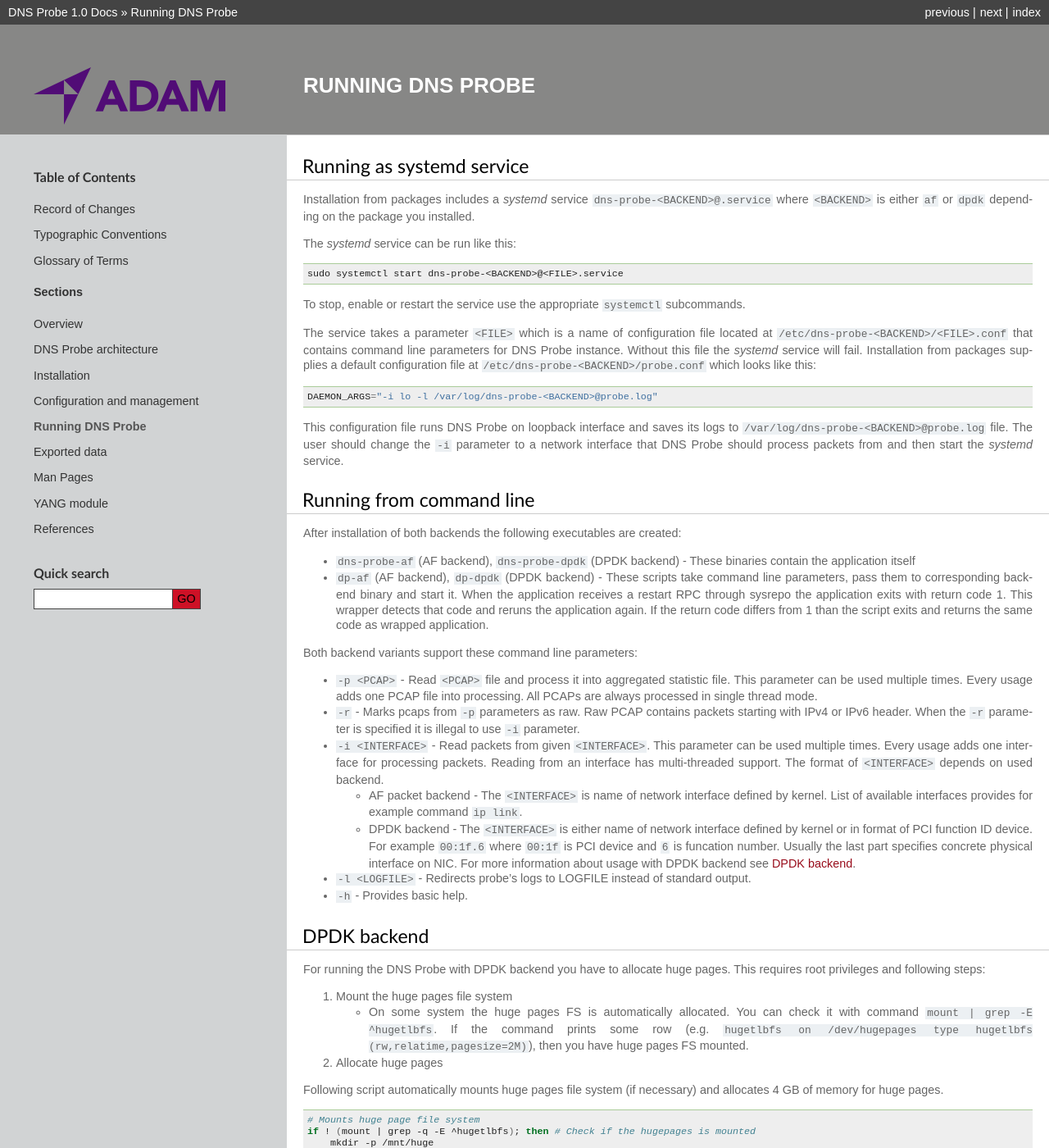
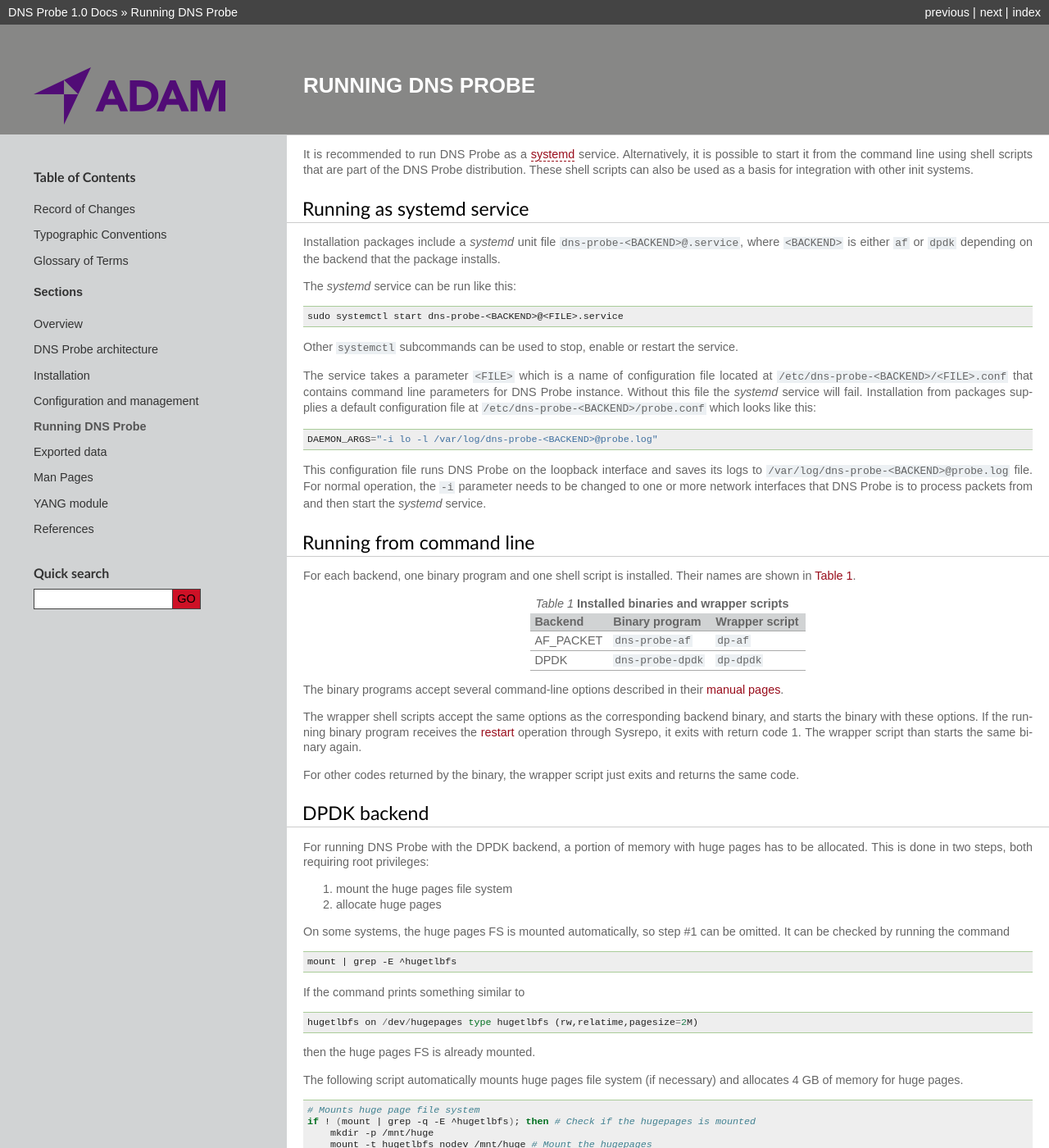
Before and after one commit to CZ-NIC/dns-probe, a Sphinx documentation site: the page built from doc/Running.rst, in a window 1280 px wide and 1400 px high. Shown: the whole window at 82% size. Built offline with Sphinx 7.4.7, drawn with Linux system fonts in a browser that asks for light colours; some of the changed text lies outside the part shown.

Commit message:
Edit section "Running"

```diff
--- a/doc/Configuration.rst
+++ b/doc/Configuration.rst
@@ -374,5 +374,7 @@
 
 Currently, only one RPC operation is implemented in Sysrepo:
 
+.. _rpc-restart:
+
 **restart**
    restart the probe and apply the changes in static configuration.
--- a/doc/Running.rst
+++ b/doc/Running.rst
@@ -2,12 +2,14 @@
 Running DNS Probe
 *****************
 
+It is recommended to run DNS Probe as a `systemd <https://www.freedesktop.org/wiki/Software/systemd/>`_ service. Alternatively, it is possible to start it from the command line using shell scripts that are part of the DNS Probe distribution. These shell scripts can also be used as a basis for integration with other init systems.
+
 Running as systemd service
 ==========================
 
-Installation from packages includes a *systemd* service
-``dns-probe-<BACKEND>@.service`` where ``<BACKEND>`` is either ``af`` or
-``dpdk`` depending on the package you installed.
+Installation packages include a *systemd* unit file
+``dns-probe-<BACKEND>@.service``, where ``<BACKEND>`` is either ``af``
+or ``dpdk`` depending on the backend that the package installs.
 
 The *systemd* service can be run like this:
 
@@ -15,8 +17,7 @@
 
     sudo systemctl start dns-probe-<BACKEND>@<FILE>.service
 
-To stop, enable or restart the service use the appropriate ``systemctl``
-subcommands.
+Other ``systemctl`` subcommands can be used to stop, enable or restart the service.
 
 The service takes a parameter ``<FILE>`` which is a name of
 configuration file located at ``/etc/dns-probe-<BACKEND>/<FILE>.conf``
@@ -29,77 +30,56 @@
 
     DAEMON_ARGS="-i lo -l /var/log/dns-probe-<BACKEND>@probe.log"
 
-This configuration file runs DNS Probe on loopback interface and saves
-its logs to ``/var/log/dns-probe-<BACKEND>@probe.log`` file. The user
-should change the ``-i`` parameter to a network interface that DNS Probe
-should process packets from and then start the *systemd* service.
+This configuration file runs DNS Probe on the loopback interface and saves
+its logs to ``/var/log/dns-probe-<BACKEND>@probe.log`` file. For normal operation, the ``-i`` parameter needs to be changed to one or more network interfaces that DNS Probe is to process packets from and then start the *systemd* service.
 
 Running from command line
 =========================
 
-After installation of both backends the following executables are
-created:
+For each backend, one binary program and one shell script is installed. Their names are shown in :numref:`exec-table`.
 
--  ``dns-probe-af`` (AF backend), ``dns-probe-dpdk`` (DPDK backend) -
-   These binaries contain the application itself
--  ``dp-af`` (AF backend), ``dp-dpdk`` (DPDK backend) - These scripts
-   take command line parameters, pass them to corresponding backend
-   binary and start it. When the application receives a restart RPC
-   through sysrepo the application exits with return code 1. This
-   wrapper detects that code and reruns the application again. If the
-   return code differs from 1 than the script exits and returns the same
-   code as wrapped application.
+.. _exec-table:
 
+.. table:: Installed binaries and wrapper scripts
 
-Both backend variants support these command line parameters:
+   +---------+------------------+--------------+
+   |Backend  |Binary program    |Wrapper script|
+   +=========+==================+==============+
+   |AF_PACKET|``dns-probe-af``  |``dp-af``     |
+   +---------+------------------+--------------+
+   |DPDK     |``dns-probe-dpdk``|``dp-dpdk``   |
+   +---------+------------------+--------------+
 
--  ``-p <PCAP>`` - Read ``<PCAP>`` file and process it into aggregated
-   statistic file. This parameter can be used multiple times. Every
-   usage adds one PCAP file into processing. All PCAPs are always
-   processed in single thread mode.
+The binary programs accept several command-line options described in their :ref:`manual pages <manpages>`.
 
--  ``-r`` - Marks pcaps from ``-p`` parameters as raw. Raw PCAP contains
-   packets starting with IPv4 or IPv6 header. When the ``-r`` parameter
-   is specified it is illegal to use ``-i`` parameter.
+The wrapper shell scripts accept the same options as the corresponding backend binary, and starts the binary with these options. If the running binary program receives the :ref:`restart <rpc-restart>` operation through Sysrepo, it exits with return code 1. The wrapper script than starts the same binary again.
 
--  ``-i <INTERFACE>`` - Read packets from given ``<INTERFACE>``. This
-   parameter can be used multiple times. Every usage adds one interface
-   for processing packets. Reading from an interface has multi-threaded
-   support. The format of ``<INTERFACE>`` depends on used backend.
-
-   -  AF packet backend - The ``<INTERFACE>`` is name of network
-      interface defined by kernel. List of available interfaces provides
-      for example command ``ip link``.
-   -  DPDK backend - The ``<INTERFACE>`` is either name of network interface
-      defined by kernel or in format of PCI function ID device. For example
-      ``00:1f.6`` where ``00:1f`` is PCI device and ``6`` is funcation number.
-      Usually the last part specifies concrete physical interface on NIC.
-      For more information about usage with DPDK backend see :ref:`dpdk-backend`.
-
--  ``-l <LOGFILE>`` - Redirects probe's logs to LOGFILE instead of
-   standard output.
-
--  ``-h`` - Provides basic help.
-
-.. _dpdk-backend:
+For other codes returned by the binary, the wrapper script just exits and returns the same code.
 
 DPDK backend
 ============
 
-For running the DNS Probe with DPDK backend you have to allocate huge
-pages. This requires root privileges and following steps:
+For running DNS Probe with the DPDK backend, a portion of memory with huge
+pages has to be allocated. This is done in two steps, both requiring root privileges:
 
-1. Mount the huge pages file system
+1. mount the huge pages file system
+2. allocate huge pages
 
-   -  On some system the huge pages FS is automatically allocated. You
-      can check it with command ``mount | grep -E ^hugetlbfs``. If the
-      command prints some row (e.g.
-      ``hugetlbfs on /dev/hugepages type hugetlbfs (rw,relatime,pagesize=2M)``),
-      then you have huge pages FS mounted.
+On some systems, the huge pages FS is mounted automatically, so step #1 can be omitted. It can be checked by running the command
 
-2. Allocate huge pages
+.. code:: shell
 
-Following script automatically mounts huge pages file system (if
+   mount | grep -E ^hugetlbfs
+
+If the command prints something similar to
+
+::
+
+   hugetlbfs on /dev/hugepages type hugetlbfs (rw,relatime,pagesize=2M)
+
+then the huge pages FS is already mounted.
+
+The following script automatically mounts huge pages file system (if
 necessary) and allocates 4 GB of memory for huge pages.
 
 .. code:: shell
@@ -133,19 +113,19 @@
 
     set_pages 4 # Allocates 4 GB as huge pages
 
-The DNS probe with DPDK backend needs used NIC interfaces to be bound to
-DPDK compatible drivers. For binding drivers there are two options.
-The easier way is to just run DNS probe normally with ``dns-probe-dpdk`` or
-``dp-dpdk``. The probe will attempt to automatically bind given interfaces
-to ``uio_pci_generic`` driver and when it exits it will bind the interfaces
-back to their original driver. For this to work the ``uio_pci_generic`` module
-needs to be loaded by user like this:
+Network cards used with the DPDK backend have to be bound to
+DPDK-compatible drivers. The easier way of doing this is to run
+``dns-probe-dpdk`` or ``dp-dpdk`` with the ``-i`` parameter(s)
+specifying the NIC name such as ``eth0``. DNS probe will then attempt
+to automatically bind these interfaces to the ``uio_pci_generic``
+driver and, when it exits, it will bind the interfaces back to their
+original driver. For this to work, the ``uio_pci_generic`` module
+needs to be loaded manually like this:
 
 .. code:: shell
 
     sudo modprobe uio_pci_generic
 
-The other way is to bind the interfaces to DPDK compatible drivers manually
-before running DNS probe. In this instance the interfaces will then have to
-be identified to DNS probe with their PCI IDs. How to bind the interfaces manually is
-described in the `DPDK documentation <https://doc.dpdk.org/guides/linux_gsg/linux_drivers.html>`_.
+The other way is to bind the NICs to DPDK-compatible drivers manually
+before running DNS Probe. In this case, the NICs have to
+be identified by their PCI IDs in ``-i`` options. Details about binding network interfaces manually are described in the `DPDK documentation <https://doc.dpdk.org/guides/linux_gsg/linux_drivers.html>`_.
--- a/doc/manpages/index.rst
+++ b/doc/manpages/index.rst
@@ -1,3 +1,5 @@
+.. _manpages:
+
 =========
 Man Pages
 =========
```
